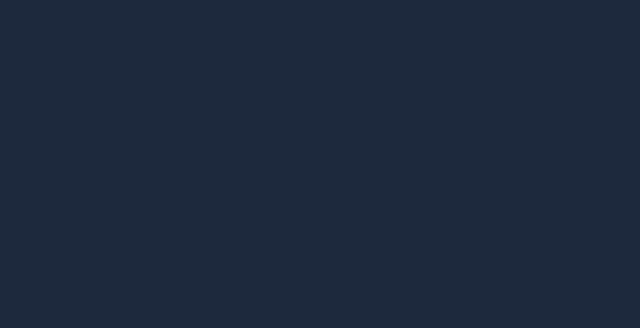
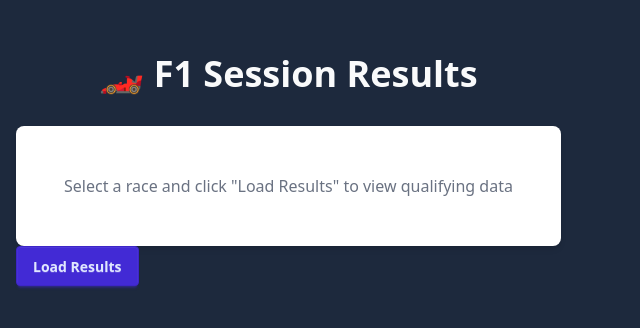
Before and after one commit to ia-comp/f1-telemetry, a React app in the folder frontend/: page /session_results in a window 1280 px wide. Before the commit this address had no page. Shown: the part 230-558 px from the top of the page, without its empty margins (0-640 px from the left). Built offline with nearby package versions, Linux system fonts and the light colour scheme; the HTML template or start-up script is replaced by a standard one.

Commit message:
feat: session results works with frontend and backend

```diff
--- a/frontend/src/App.jsx
+++ b/frontend/src/App.jsx
@@ -1,6 +1,7 @@
 import React from 'react'
 import { Route, Routes } from 'react-router'
 import HomePage from './pages/HomePage'
+import SessionResults from './pages/SessionResults'
 
 function App() {
   return (
@@ -8,6 +9,7 @@
     justfiy-center p-4 overflow-hidden">
       <Routes>
         <Route path="/" element={<HomePage />} />
+        <Route path="/session_results" element={<SessionResults />} />
       </Routes>
     </div>
 
--- a/frontend/src/pages/SessionResults.jsx
+++ b/frontend/src/pages/SessionResults.jsx
@@ -1,9 +1,76 @@
 import React from 'react'
+import { useState, useEffect } from 'react';
+
+const API_URL = 'http://localhost:8000/api';
 
 function SessionResults() {
+    const [sessionResults, setSessionResults] = useState([]);
+    const [loading, setLoading] = useState(false);
+    const [error, setError] = useState(null);
+
+    // for testing
+    const year = 2023;
+    const gp = "monaco";
+
+    const fetchSessionResults = async () => {
+      setLoading(true);
+      setError(null);
+      try {
+        const response = await fetch(`${API_URL}/session_results/${year}/${gp}`);
+        if (!response.ok) throw new Error('Failed to fetch session data');
+        const data = await response.json();
+        setSessionResults(data);
+      } catch (e) {
+        setError(e.message);
+      } finally {
+        setLoading(false);
+      }
+    };
   return (
     <div>
+        <h1 className="text-4xl font-bold text-gray-50 mb-8 text-center">
+          🏎️ F1 Session Results
+        </h1>
 
+        {sessionResults.length === 0 && !loading && !error && (
+          <div className="bg-white rounded-lg shadow-md p-12 text-center text-gray-500">
+            Select a race and click "Load Results" to view qualifying data
+          </div>
+        )}
+
+        <button
+          onClick={fetchSessionResults}
+          disabled={loading}
+          className="btn btn-primary"
+        >
+          {loading ? 'Loading...' : 'Load Results'}
+        </button>
+
+        {/* Results Table */}
+        {sessionResults.length > 0 && (
+          <div className="bg-white rounded-lg shadow-md overflow-hidden">
+            <div className="overflow-x-auto">
+              <table className="w-full">
+                <thead className="bg-gray-800 text-white">
+                  <tr>
+                    <th className="px-6 py-4 text-left">Driver</th>
+                    <th className="px-6 py-4 text-left">Lap Time</th>
+                    <th className="px-6 py-4 text-left">Delta</th>
+                  </tr>
+                </thead>
+                <tbody>
+                  {sessionResults.map((result, index) => (
+                    <tr key={index}>
+                      <td className="px-6 py-4 font-bold text-lg">{result.Driver}</td>
+                      <td className="px-6 py-4 font-mono text-sm font-semibold">{result.LapTime || '-'}</td>
+                      <td className="px-6 py-4 font-mono text-sm text-red-600">{result.LapTimeDelta || '-'}</td>
+                    </tr>
+                  ))}
+                </tbody>
+              </table>
+            </div>
+          </div>
+        )}
     </div>
   )
 }
```
Also changed, not shown: 2 other files (tests, documents, lock files or other folders).
